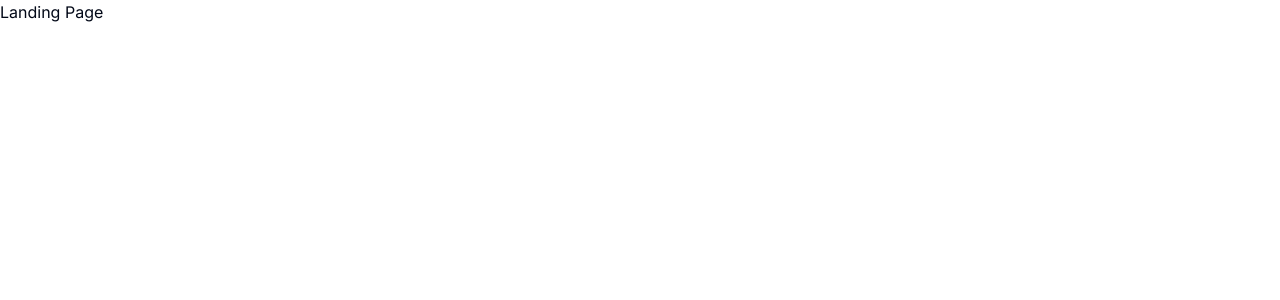
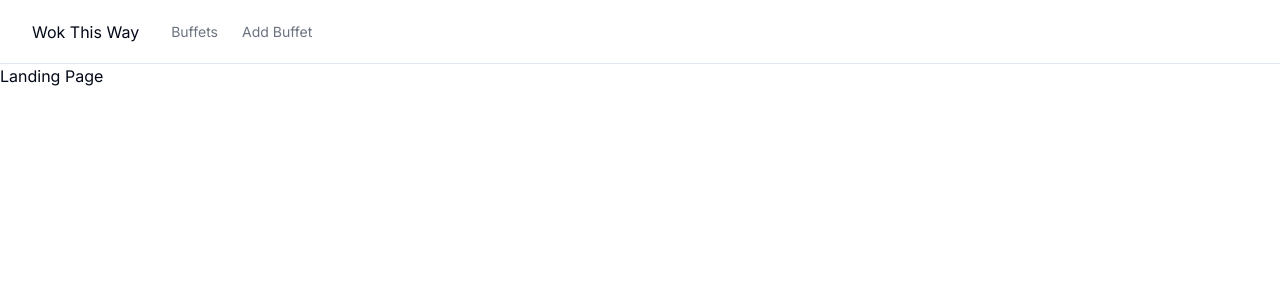
Before and after one commit to elisabetecosta/wok-this-way, a Next.js app: page / in a window 1280 px wide. Shown: the top 300 px of the page. Built offline with nearby package versions, Linux system fonts and the light colour scheme.

Commit message:
add navbar

```diff
--- a/app/layout.tsx
+++ b/app/layout.tsx
@@ -2,6 +2,7 @@ import type { Metadata } from "next";
 import { Inter } from "next/font/google";
 
 import "./globals.css";
+import NavBar from "@/components/navbar";
 
 const inter = Inter({ subsets: ["latin"] });
 
@@ -18,6 +19,7 @@ export default function RootLayout({
   return (
     <html lang="en">
       <body className={inter.className}>
+        <NavBar />
         {children}
       </body>
     </html>
--- /dev/null
+++ b/components/navbar.tsx
@@ -0,0 +1,47 @@
+"use client";
+
+import Link from "next/link";
+import { usePathname } from "next/navigation";
+
+const links = [
+    { name: "Buffets", href: "/buffets" },
+    { name: "Add Buffet", href: "/new" },
+];
+
+
+const NavBar: React.FC = () => {
+
+    const pathname = usePathname();
+
+    return (
+
+        <nav className="mx-auto flex h-16 max-w-screen-xl items-center gap-8 px-4 border-b sm:px-6 lg:px-8">
+
+            <div className="flex items-center gap-4">
+                <Link href="/">
+                    {/* LOGO */}
+                    <p className="text-heading3-bold text-light-1 max-xs:hidden">Wok This Way</p>
+                </Link>
+            </div>
+
+            <ul className="flex items-center gap-6 text-sm">
+
+                {links.map((link) => (
+                    <li key={link.name}>
+                        <Link href={link.href}>
+                            <div
+                                className={`text-md transition hover:cursor-pointer hover:text-gray-500/75 dark:hover:text-white/75  ${pathname === link.href
+                                    ? "text-gray-800 hover:text-gray-800 dark:text-white"
+                                    : "text-gray-500 dark:text-gray-300"
+                                    }`}
+                            >
+                                {link.name}
+                            </div>
+                        </Link>
+                    </li>
+                ))}
+            </ul>
+        </nav>
+    );
+};
+export default NavBar;
```
Also changed, not shown: 1 other file (tests, documents, lock files or other folders).
